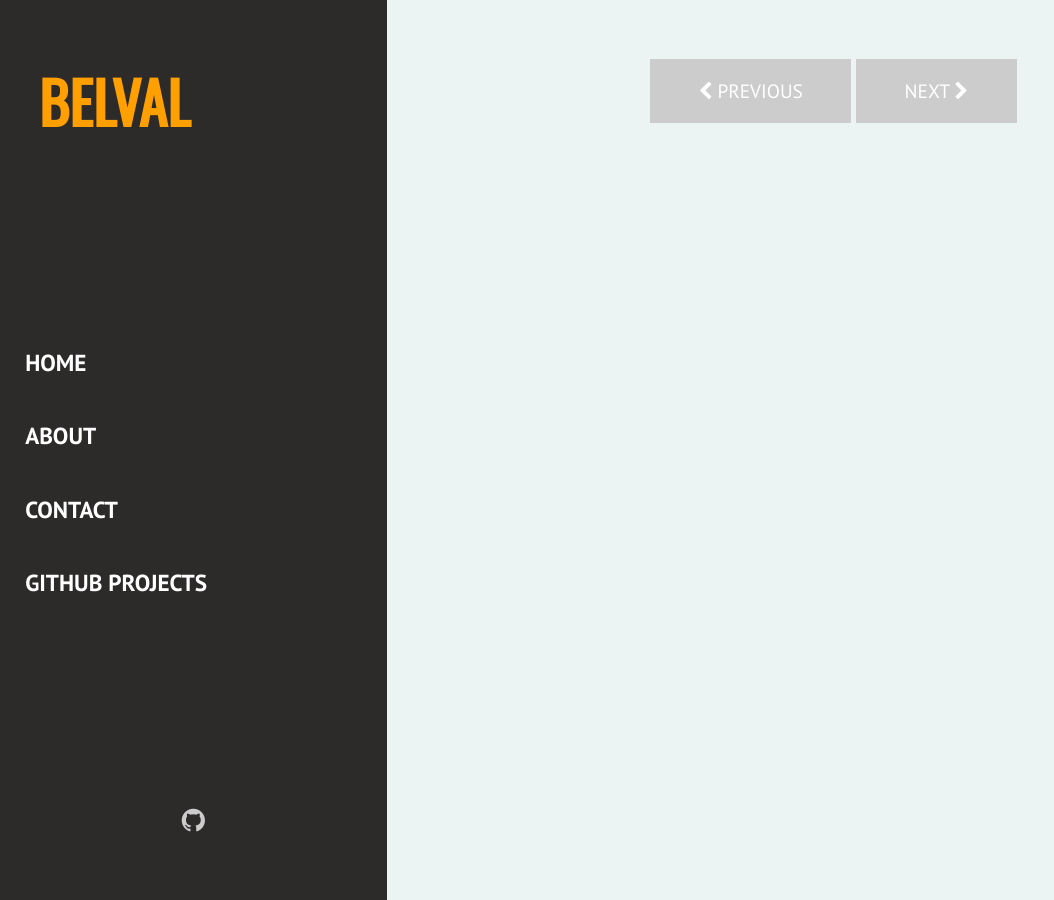
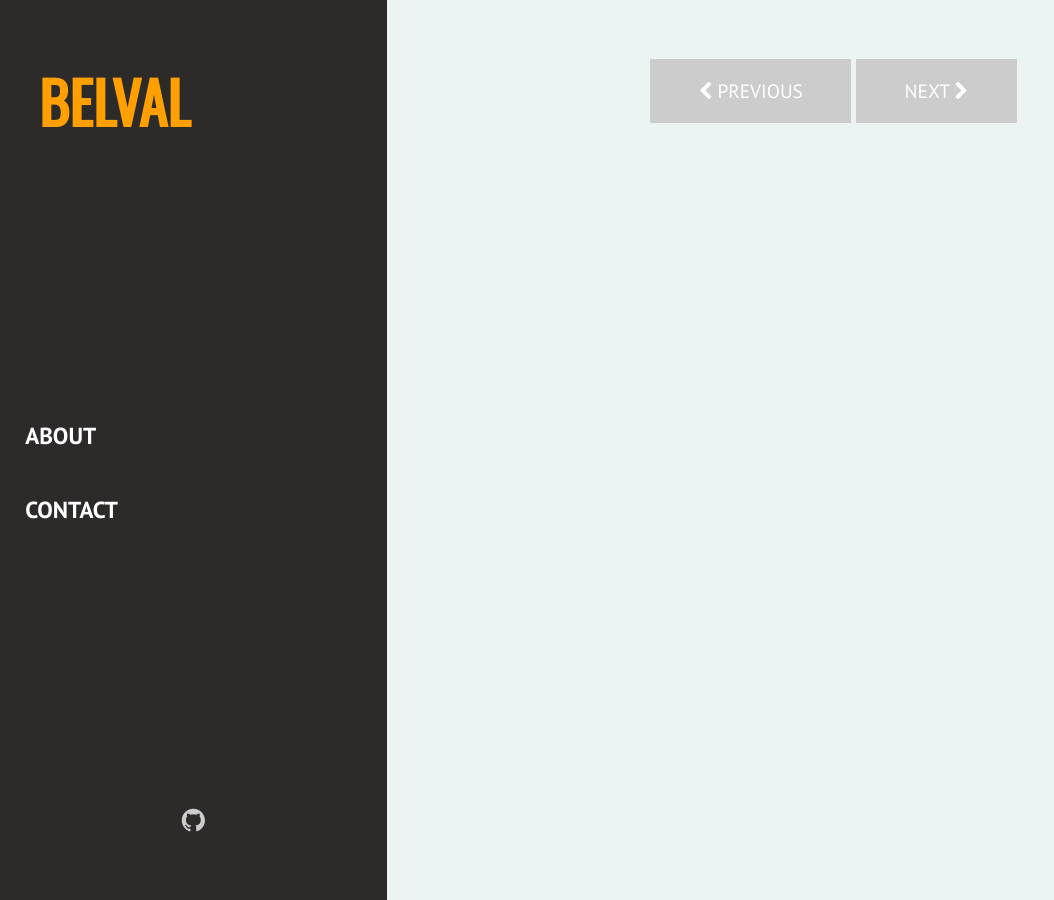
Before and after one commit to Belval/belval.github.io, a Jekyll site: the page built from index.html, in a window 1280 px wide. Shown: the whole page, without its empty margins (0-1054 px from the left). Built offline with Jekyll 4.4.1, drawn with Linux system fonts in a browser that asks for light colours; the list of posts is cut into pages by our own code.

Commit message:
Initial commit

```diff
--- a/_includes/sidebar.html
+++ b/_includes/sidebar.html
@@ -6,10 +6,8 @@
     </div>
 
     <menu class="sidebar-menu">
-      <li class="menu-items"><a class="menu-links" href="{{site.baseurl}}/">Home</a></li>
       <li class="menu-items"><a class="menu-links" href="{{site.baseurl}}/about/">About</a></li>
       <li class="menu-items"><a class="menu-links" href="{{site.baseurl}}/contact/">Contact</a></li>
-      <li class="menu-items"><a class="menu-links" href="https://github.com/{{site.github}}">Github projects</a></li>
     </menu>
 
     <div class="sidebar-social">
```
